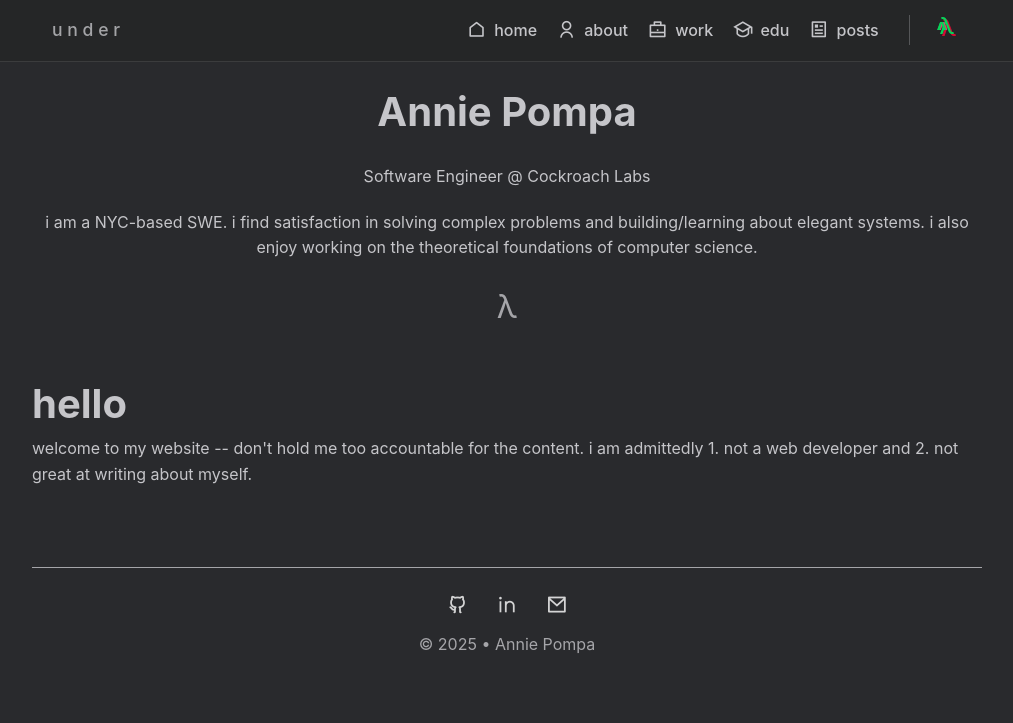
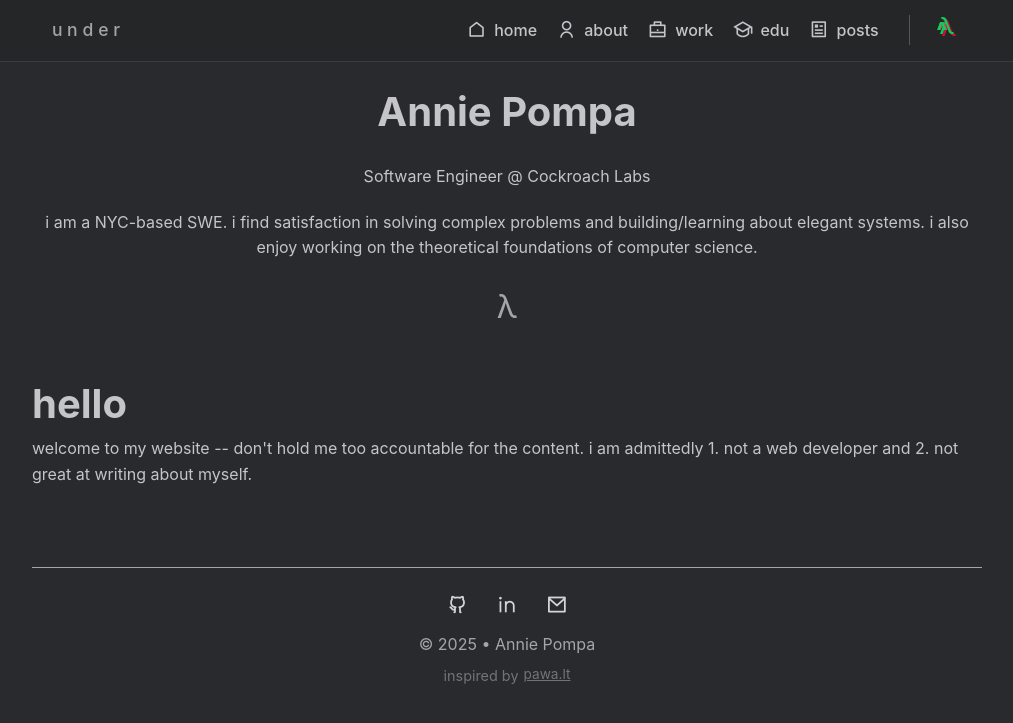
Before and after one commit to annrpom/annrpom.github.io, a Jekyll site: the page built from index.md, in a window 1280 px wide. Shown: the top 723 px of the page, without its empty margins (133-1146 px from the left). Built offline with Jekyll 4.4.1, drawn with Linux system fonts in a browser that asks for light colours; nearby versions of some CDN libraries.

Commit message:
s/o peyton

```diff
--- a/_layouts/default.html
+++ b/_layouts/default.html
@@ -44,6 +44,7 @@
             <a href="mailto:annierpompa@gmail.com"><i class="ri-mail-line"></i></a>
         </div>
         <p>© 2025 • Annie Pompa</p>
+        <p class="credit">inspired by <a href="https://pawa.lt/" target="_blank">pawa.lt</a></p>
     </footer>
 
     <script>
--- a/styles.css
+++ b/styles.css
@@ -21,6 +21,16 @@
     margin: 0;
     padding: 0;
     box-sizing: border-box;
+    cursor: default;
+}
+
+/* Allow text selection and text cursor only for specific elements that need it */
+.post-body, .about-content, .experience p, .experience li {
+    user-select: text;
+    -webkit-user-select: text;
+    -moz-user-select: text;
+    -ms-user-select: text;
+    cursor: text;
 }
 
 /* Typography */
@@ -58,6 +68,7 @@
 a {
     color: var(--link-color);
     text-decoration: none;
+    cursor: pointer;
 }
 
 a:hover {
@@ -145,6 +156,10 @@
 .lambda-text, .initials {
     animation: colorCycle 12s steps(1) infinite;
     position: relative;
+    user-select: none;
+    -webkit-user-select: none;
+    -moz-user-select: none;
+    -ms-user-select: none;
 }
 
 .lambda-text::before,
@@ -423,6 +438,29 @@
 
 footer a:hover i {
     transform: translateY(-5px);
+}
+
+footer p {
+    margin-bottom: 5px;
+}
+
+footer .credit {
+    font-size: 0.9em;
+    opacity: 0.6;
+    display: inline-flex;
+    align-items: center;
+    gap: 5px;
+}
+
+footer .credit a {
+    color: var(--text-color);
+    text-decoration: underline;
+    transition: opacity 0.2s ease;
+    margin: 0;
+}
+
+footer .credit a:hover {
+    opacity: 0.8;
 }
 
 /* Image modal styles */
```
